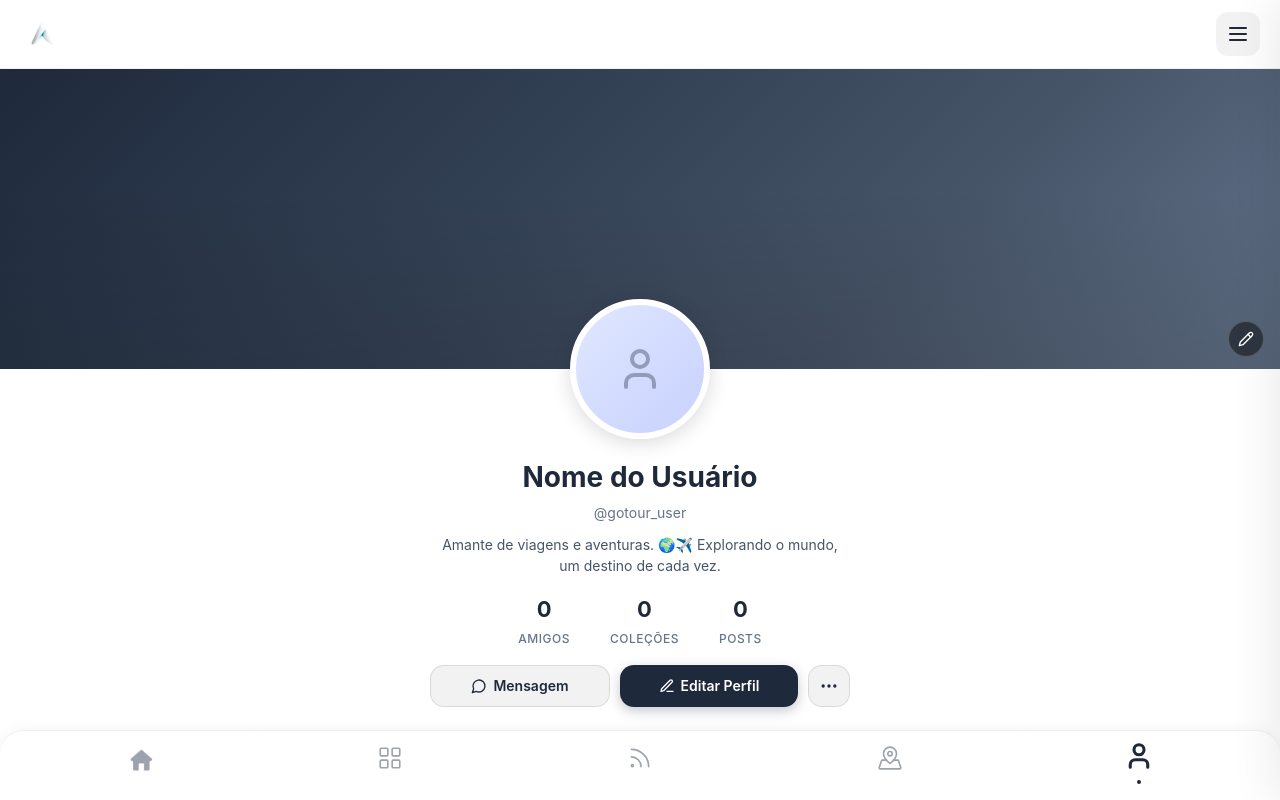
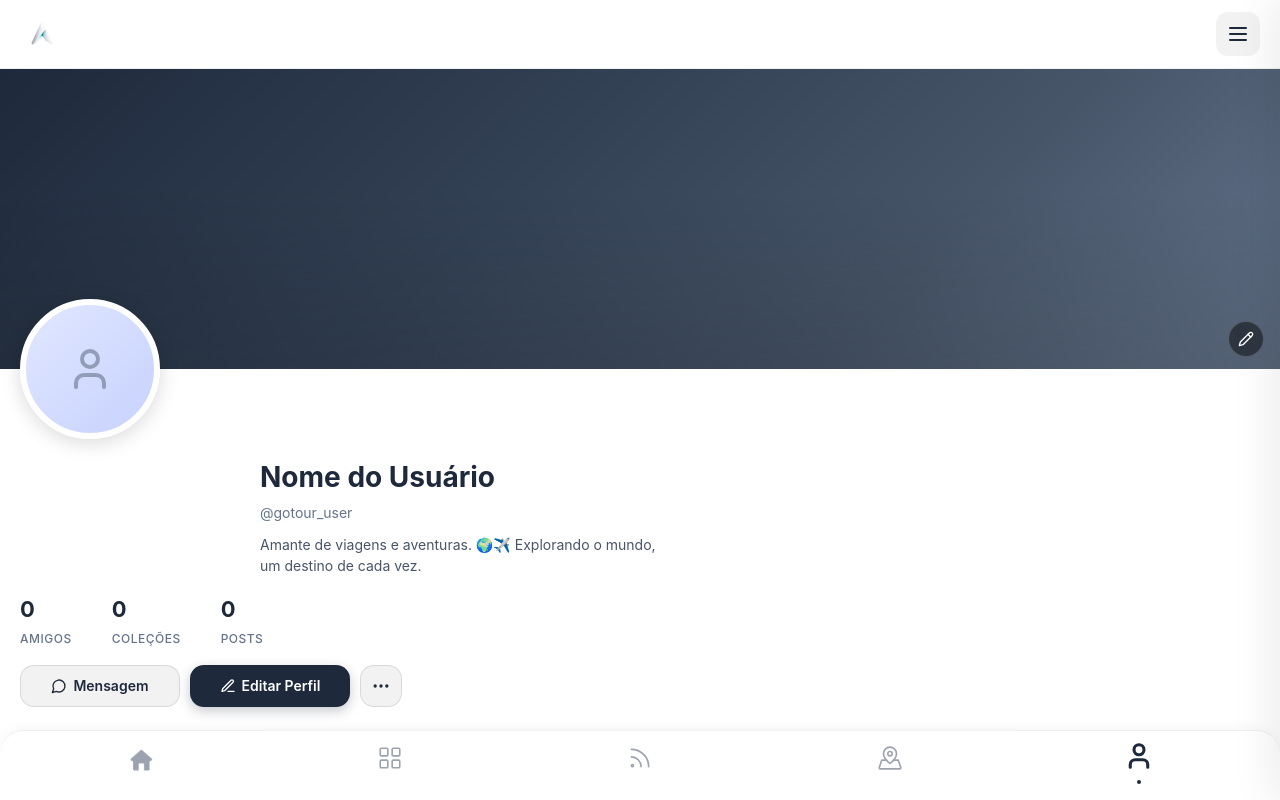
Before and after one commit to mariabernardop63-cell/GOTOUR-GLOBAL-APP, a React (Vite) app: page /profile in a window 1280 px wide. Built offline with nearby package versions, Linux system fonts and the light colour scheme; no server answers; a web font is replaced by a local one.

Commit message:
fix: vertical scroll issue and profile avatar alignment

```diff
--- a/src/App.jsx
+++ b/src/App.jsx
@@ -106,7 +106,7 @@ const AnimatedRoutes = () => {
             position: 'relative',
             width: '100%',
             minHeight: '100vh',
-            overflow: 'hidden',
+            overflowX: 'hidden',
             // Make background transparent when video is showing so video is visible
             background: showVideo ? 'transparent' : '#F0F9FF',
             // Ensure proper stacking context
--- a/src/pages/Profile/ProfileScreen.css
+++ b/src/pages/Profile/ProfileScreen.css
@@ -219,7 +219,7 @@
 .profile-avatar-section {
     display: flex;
     flex-direction: column;
-    align-items: center;
+    align-items: flex-start;
     padding: 0 20px;
     margin-top: -56px;
     position: relative;
@@ -251,18 +251,19 @@
     opacity: 0.6;
 }
 
-/* ===== STATS (below avatar, centered) ===== */
+/* ===== STATS (below avatar, left aligned) ===== */
 .profile-stats {
     display: flex;
     gap: 32px;
     margin-top: 16px;
-    justify-content: center;
+    padding: 0 20px;
+    justify-content: flex-start;
 }
 
 .profile-stat-item {
     display: flex;
     flex-direction: column;
-    align-items: center;
+    align-items: flex-start;
     gap: 2px;
 }
 
@@ -280,10 +281,10 @@
     letter-spacing: 0.5px;
 }
 
-/* ===== USER INFO (centered below stats) ===== */
+/* ===== USER INFO (left aligned below stats) ===== */
 .profile-user-info {
     padding: 16px 20px 0;
-    text-align: center;
+    text-align: left;
 }
 
 .profile-user-name {
@@ -304,7 +305,7 @@
     color: #475569;
     line-height: 1.5;
     max-width: 400px;
-    margin: 0 auto;
+    margin: 0;
 }
 
 /* ===== ACTION BUTTONS ===== */
@@ -313,9 +314,9 @@
     gap: 10px;
     padding: 16px 20px;
     align-items: center;
-    justify-content: center;
-    max-width: 460px;
-    margin: 0 auto;
+    justify-content: flex-start;
+    max-width: 100%;
+    margin: 0;
     width: 100%;
 }
 
@@ -333,6 +334,7 @@
     gap: 6px;
     border: none;
     font-family: inherit;
+    max-width: 160px;
 }
 
 .profile-action-btn.primary {
```
Also changed, not shown: vite.config.js.timestamp-1770733301801-1bfd5a66ed3f4.mjs (added, +10 -0 lines).
